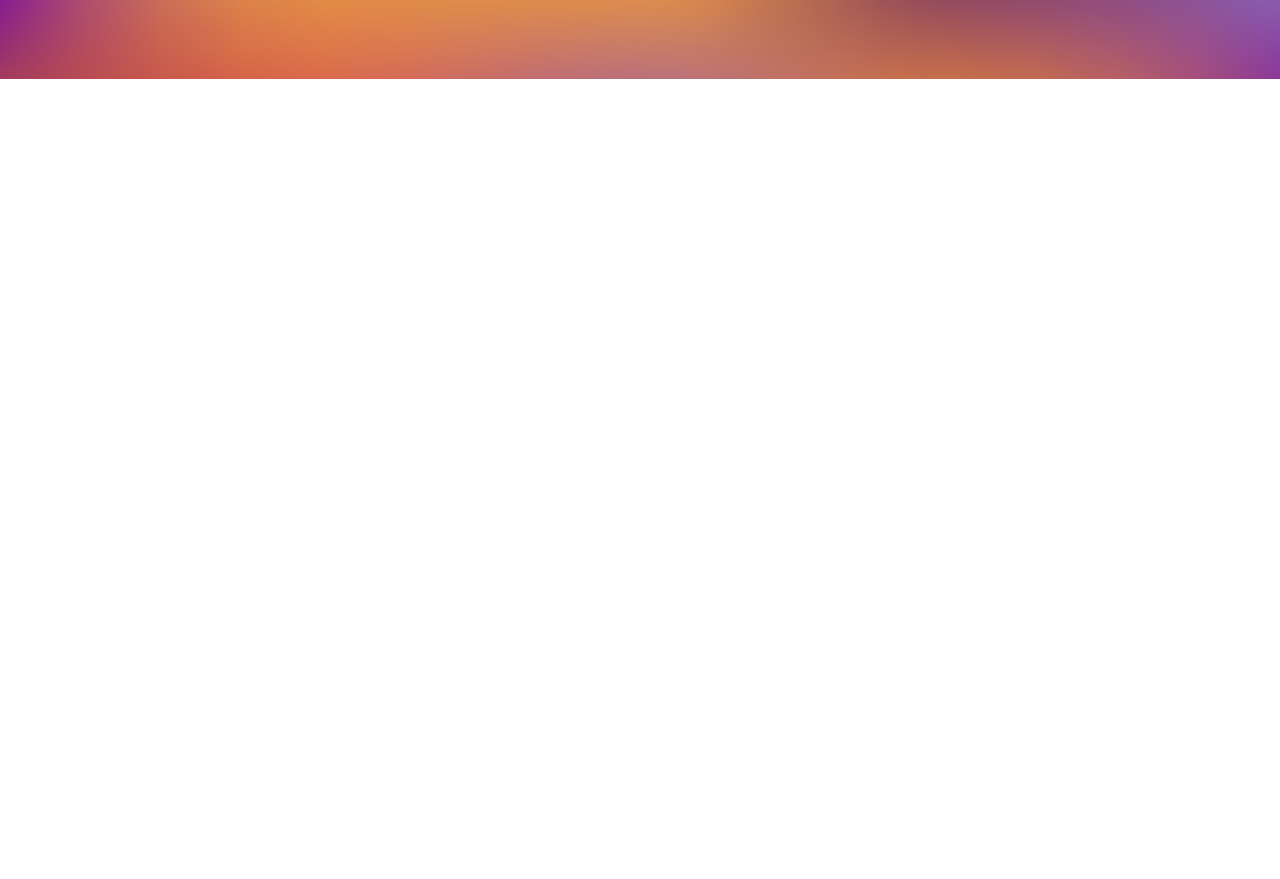
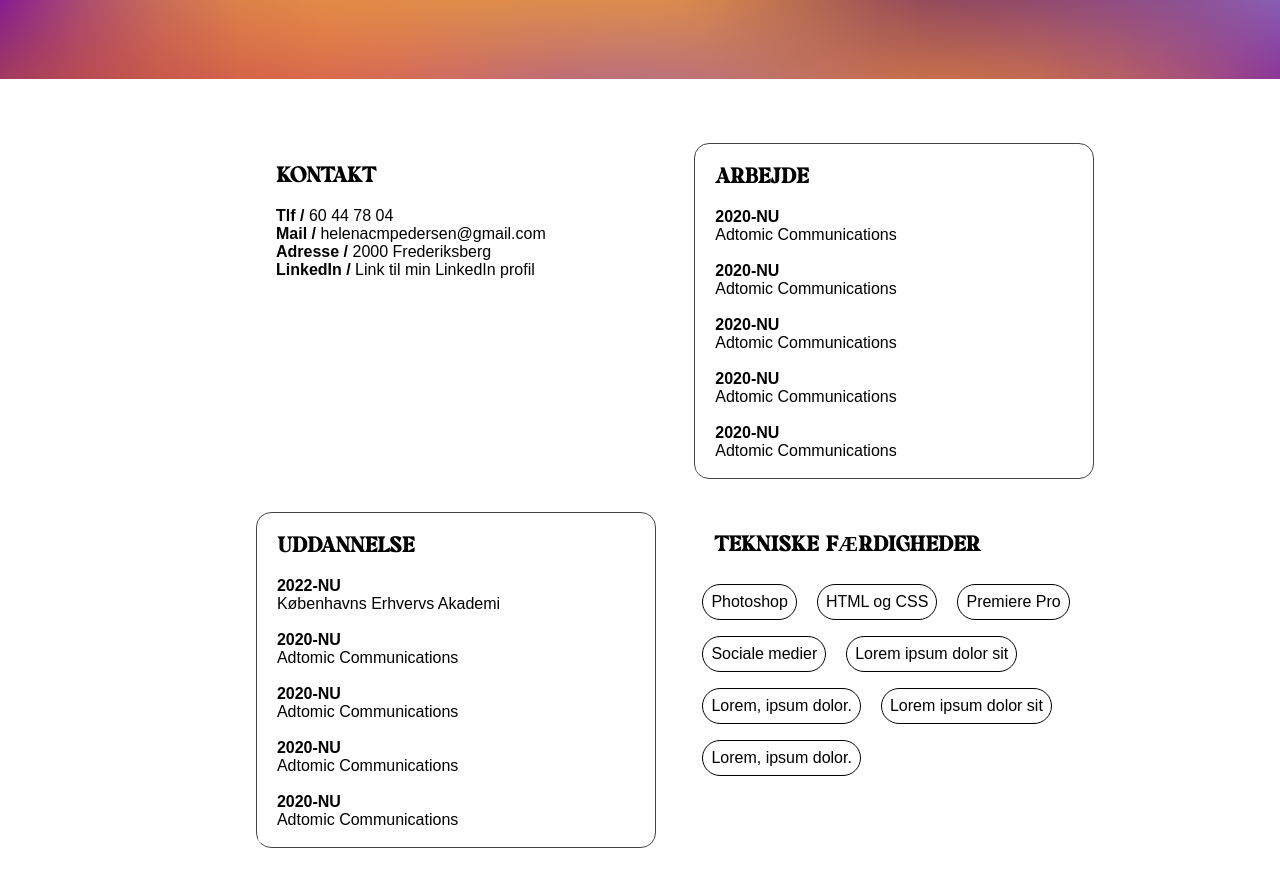
Before and after one commit to helenacmp/website, a plain HTML site: page about.html in a window 1280 px wide. Shown: the part 401-1280 px from the top of the page. Before the commit the page ends 800 px from the top, so only its background shows below. Drawn offline with Linux system fonts and the light colour scheme; a web font is replaced by a local one.

Commit message:
opdateringer about side

```diff
--- a/about.html
+++ b/about.html
@@ -43,7 +43,64 @@
         </div>
       </div>
     </header>
-    <main></main>
+    <main>
+      <div class="col_1_1_about">
+        <div>
+          <h3 class="black">KONTAKT</h3>
+          <p class="black_tekst"><strong>Tlf /</strong> 60 44 78 04</p>
+          <p class="black_tekst"><strong>Mail /</strong> helenacmpedersen@gmail.com</p>
+          <p class="black_tekst"><strong>Adresse /</strong> 2000 Frederiksberg</p>
+          <p class="black_tekst"><strong>LinkedIn /</strong> Link til min LinkedIn profil</p>
+        </div>
+        <div class="web_box">
+          <h3 class="black">ARBEJDE</h3>
+          <p class="black_tekst"><strong>2020-NU</strong></p>
+          <p class="black_tekst">Adtomic Communications</p>
+          <br />
+          <p class="black_tekst"><strong>2020-NU</strong></p>
+          <p class="black_tekst">Adtomic Communications</p>
+          <br />
+          <p class="black_tekst"><strong>2020-NU</strong></p>
+          <p class="black_tekst">Adtomic Communications</p>
+          <br />
+          <p class="black_tekst"><strong>2020-NU</strong></p>
+          <p class="black_tekst">Adtomic Communications</p>
+          <br />
+          <p class="black_tekst"><strong>2020-NU</strong></p>
+          <p class="black_tekst">Adtomic Communications</p>
+          <p>Usynlight mellemrum</p>
+        </div>
+        <div class="web_box">
+          <h3 class="black">UDDANNELSE</h3>
+          <p class="black_tekst"><strong>2022-NU</strong></p>
+          <p class="black_tekst">Københavns Erhvervs Akademi</p>
+          <br />
+          <p class="black_tekst"><strong>2020-NU</strong></p>
+          <p class="black_tekst">Adtomic Communications</p>
+          <br />
+          <p class="black_tekst"><strong>2020-NU</strong></p>
+          <p class="black_tekst">Adtomic Communications</p>
+          <br />
+          <p class="black_tekst"><strong>2020-NU</strong></p>
+          <p class="black_tekst">Adtomic Communications</p>
+          <br />
+          <p class="black_tekst"><strong>2020-NU</strong></p>
+          <p class="black_tekst">Adtomic Communications</p>
+          <p>Usynlight mellemrum</p>
+        </div>
+        <div>
+          <h3 class="black">TEKNISKE FÆRDIGHEDER</h3>
+          <p class="black_tekst skills">Photoshop</p>
+          <p class="black_tekst skills">HTML og CSS</p>
+          <p class="black_tekst skills">Premiere Pro</p>
+          <p class="black_tekst skills">Sociale medier</p>
+          <p class="black_tekst skills">Lorem ipsum dolor sit</p>
+          <p class="black_tekst skills">Lorem, ipsum dolor.</p>
+          <p class="black_tekst skills">Lorem ipsum dolor sit</p>
+          <p class="black_tekst skills">Lorem, ipsum dolor.</p>
+        </div>
+      </div>
+    </main>
     <footer></footer>
   </body>
 </html>
--- a/css/generel.css
+++ b/css/generel.css
@@ -394,9 +394,6 @@ col_1_2 img {
 }
 
 .col_1_1_1_1 {
-  background: url(../assets/red-orange.png) no-repeat;
-  background-size: cover;
-  height: 60vh;
   display: grid;
   grid-template-columns: 1fr 1fr 1fr 1fr;
 }
@@ -405,21 +402,25 @@ col_1_2 img {
   width: 80%;
 }
 
-.center_content {
-  position: relative;
-  text-align: left;
-  max-width: 550px;
-  margin: auto;
-  margin-top: 2%;
-}
-
 .tekst_about {
   margin-top: 5%;
 }
 
-.about_image {
-  position: relative;
-  top: 20%;
-  margin: 10%;
-  grid-column: 1/2;
+.col_1_1_about {
+  display: grid;
+  grid-template-columns: 1fr 1fr;
+  margin-top: 5%;
+  margin-left: 20%;
+  margin-right: 20%;
+  margin-bottom: 5%;
+  gap: 5%;
 }
+
+.skills {
+  display: inline-block;
+  border-style: solid;
+  border-radius: 20px;
+  border-width: thin;
+  padding: 2%;
+  margin: 2%;
+}
```
